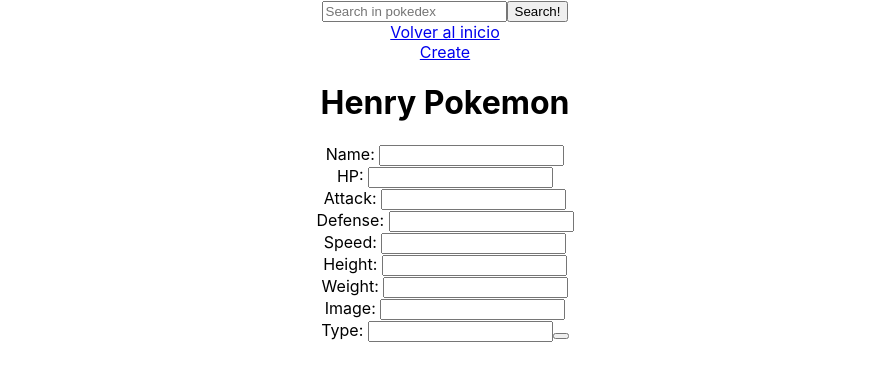
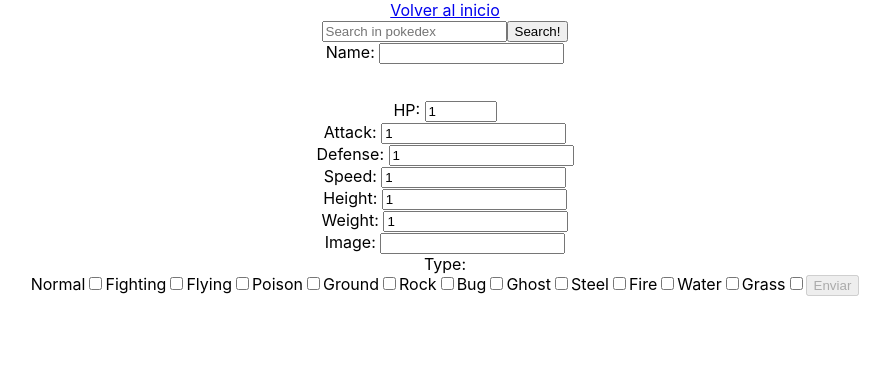
Before and after one commit to LifThiago/ProyectoPoke, a React (Create React App) app in the folder client/: page /create in a window 1280 px wide. Shown: the top 380 px of the page, without its empty margins (195-1085 px from the left). Built offline with nearby package versions, Linux system fonts and the light colour scheme.

Commit message:
finishing controlled form, filters need work

```diff
--- a/client/src/App.js
+++ b/client/src/App.js
@@ -1,14 +1,15 @@
 import './App.css';
 import Form from './Components/Form/Form';
 import Home from './Components/Home/Home';
-import { Link, Route } from 'react-router-dom'
+import { Link, Route, Switch } from 'react-router-dom'
 import Detail from './Components/Detail/Detail';
 import Searchbar from './Components/Searchbar/Searchbar';
+import Landing from './Components/Landing/Landing';
 
 function App() {
   return (
     <div className="App">
-      <Searchbar />
+      {/* <Searchbar />
       <Link to='/' >Volver al inicio</Link>
       <br />
       <Link to='/create' >Create</Link>
@@ -16,7 +17,12 @@
       <Route exact path='/' >
         <Link to='/home' >Ver pokemon</Link>
         <br />
-      </Route>
+      </Route> */}
+
+      <Switch>
+        <Route exact path='/'> <Landing /> </Route>
+        <Route path='/' > <Searchbar /> </Route>
+      </Switch>
 
     <Route path='/home' >
       <Home />
--- /dev/null
+++ b/client/src/Components/Card/Card.css
@@ -0,0 +1,14 @@
+.card_link{
+    text-decoration: none;
+    font-size: 35px;
+}
+
+.card{
+    border: 1px solid red;
+    width: 250px;
+}
+
+.card_img{
+    border: 1px solid black;
+    height: 250px;
+}
--- a/client/src/Components/Card/Card.jsx
+++ b/client/src/Components/Card/Card.jsx
@@ -1,12 +1,17 @@
 import React from 'react'
 import { Link } from 'react-router-dom'
+import './Card.css'
 
 export default function Card({name, img, types, id}) {
   return (
-    <div>
-        <Link to={`/detail/${id}`}>{name}</Link>
-        <h2>{types}</h2>
-        <img src={img} alt={name} />
+    <div className='card' >
+        <Link to={`/detail/${id}`} className='card_link' >{name}</Link>
+        {/* <h2 className='card_types' > Types: {types}</h2> */}
+        <h2>Types: {types.map(t => <h2>{t}</h2>)}</h2>
+        {/* {
+          types.map(t => <h2>{t}</h2>)
+        } */}
+        <img src={img} alt={name} className='card_img' />
     </div>
   )
 }
--- a/client/src/Components/Form/Form.jsx
+++ b/client/src/Components/Form/Form.jsx
@@ -1,21 +1,51 @@
-import React from 'react'
+import React, { useEffect } from 'react'
 import axios from 'axios'
 import { useHistory } from 'react-router-dom'
 
+function validateString(string) {
+  let check = /^[a-zA-Z\s]*$/;
+  if(check.test(string)) {
+    return true
+  } else {
+    return false
+  }
+}
+function validateForm(input){
+  let errors = {};
+  if(validateString(input.name) !== true){
+    errors.name = 'The name only accepts numbers'
+  }
+  if(!input.name) {
+    errors.name = 'The pokemon must have a name'
+  }
+  if(input.hp.length === 0){
+    errors.hp = 'HP must be greater than 0'
+  } else if(input.hp > 999) {
+    errors.hp = 'HP must be less than 1000'
+  }
+  return errors
+}
+
 export default function Form() {
+
   const history = useHistory()
 
   const [input, setInput] = React.useState({
     name: '',
-    hp: '',
-    attack: '',
-    defense: '',
-    speed: '',
-    height: '',
-    weight: '',
+    hp: 1,
+    attack: 1,
+    defense: 1,
+    speed: 1,
+    height: 1,
+    weight: 1,
     img: '',
-    type: ''
+    type: []
   })
+  // useEffect(() => {
+  //     setErrors(
+  //       validateForm(input)
+  //     )
+  // }, input)
 
 
   function handleSubmit(e) {
@@ -25,14 +55,14 @@
     .catch(err => console.log(err))
     setInput({
       name: '',
-      hp: '',
-      attack: '',
-      defense: '',
-      speed: '',
-      height: '',
-      weight: '',
+      hp: 1,
+      attack: 1,
+      defense: 1,
+      speed: 1,
+      height: 1,
+      weight: 1,
       img: '',
-      type: ''
+      type: []
     })
     history.push('/home')
   }
@@ -42,17 +72,37 @@
       ...input,
       [e.target.name]: e.target.value
     })
-    console.log(e.target.value)
+    setErrors(
+      validateForm({
+      ...input,
+      [e.target.name]: e.target.value
+    })
+    )
+    console.log(input)
+  }
+  function handleSelect(e){
+    setInput({
+      ...input,
+      type: [...input.type, e.target.value]
+    })
+    console.log(input)
   }
 
+  const [errors, setErrors] = React.useState({})
+
   return (
-    <form>
+    <form onSubmit={handleSubmit} >
       <label>Name: </label>
       <input name='name' value={input.name} onChange={handleInputChange} />
+      {/* {errors.name && <p>{errors.name}</p>} */}
+      <p style={{ visibility: errors.name ? "visible" : "hidden" }}>
+            {errors.name}
+          </p>
       <br />
 
       <label>HP: </label>
-      <input name='hp' type="number" value={input.hp} onChange={handleInputChange} />
+      <input name='hp' type="number" value={input.hp} onChange={handleInputChange} min={0} max={1000} />
+      {errors.hp && <p>{errors.hp}</p>}
       <br />
 
       <label>Attack: </label>
@@ -80,8 +130,7 @@
       <br />
 
       <label>Type: </label>
-      {/* <input list='weight' name='weight' value={input.weight} onChange={handleInputChange} /> */}
-      <input list='type' name='type' value={input.type} onChange={handleInputChange} />
+      {/* <input list='type' name='type' value={input.type} onChange={handleInputChange} />
       <datalist id="type">
         <option value="normal" />
         <option value="fighting" />
@@ -103,10 +152,42 @@
         <option value="fairy" />
         <option value="unknown" />
         <option value="shadow" />
-      </datalist>
+      </datalist> */}
+      <br />
+
+      <label>Normal</label>
+      <input type='checkbox' name='type' value='normal' onChange={handleSelect} />
+      <label>Fighting</label>
+      <input type='checkbox' name='type' value='fighting' onChange={handleSelect}/>
+      <label>Flying</label>
+      <input type='checkbox' name='type' value='flying' onChange={handleSelect}/>
+      <label>Poison</label>
+      <input type='checkbox' name='type' value='poison' onChange={handleSelect}/>
+      <label>Ground</label>
+      <input type='checkbox' name='type' value='ground' onChange={handleSelect}/>
+      <label>Rock</label>
+      <input type='checkbox' name='type' value='rock' onChange={handleSelect}/>
+      <label>Bug</label>
+      <input type='checkbox' name='type' value='bug' onChange={handleSelect}/>
+      <label>Ghost</label>
+      <input type='checkbox' name='type' value='ghost' onChange={handleSelect}/>
+      <label>Steel</label>
+      <input type='checkbox' name='type' value='steel' onChange={handleSelect}/>
+      <label>Fire</label>
+      <input type='checkbox' name='type' value='fire' onChange={handleSelect}/>
+      <label>Water</label>
+      <input type='checkbox' name='type' value='water' onChange={handleSelect}/>
+      <label>Grass</label>
+      <input type='checkbox' name='type' value='grass' onChange={handleSelect}/>
 
 
-      <button onClick={handleSubmit}></button>
+      {/* <button onClick={handleSubmit}>Submit</button> */}
+      <button
+          disabled={!input.name || Object.keys(errors).length > 0}
+          onSubmit={handleSubmit}
+        >
+          Enviar
+        </button>
     </form>
   )
 }
--- a/client/src/Components/Home/Home.jsx
+++ b/client/src/Components/Home/Home.jsx
@@ -1,5 +1,6 @@
 import React, { useEffect, useState} from 'react'
 import {useDispatch, useSelector} from 'react-redux'
+import { Link } from 'react-router-dom'
 import { filterByStorage, getAllPokemons, sortByAttack, sortByName } from '../../Redux/actions'
 import Card from '../Card/Card'
 
@@ -9,7 +10,7 @@
   useEffect(() => {
     dispatch(getAllPokemons())
   }, [dispatch])
-  // const [store, setStore] = useState('')
+  const [order, setOrder] = useState('')
 
   const allPokemons = useSelector((state) => state.allPokemons)
   let filterPokemons = allPokemons
@@ -20,20 +21,25 @@
 
   function handleStore(e){
     dispatch(filterByStorage(e.target.value))
+    setOrder(e.target.value)
   }
   function handleAttack(e){
     dispatch(sortByAttack(e.target.value))
+    setOrder(e.target.value)
     console.log(e.target.value)
     console.log(allPokemons)
   }
   function handleName(e) {
     dispatch(sortByName(e.target.value))
+    setOrder(e.target.value)
     console.log(allPokemons)
   }
 
 
   return (
     <div>Home
+      <br/>
+      <Link to='/create' >Create pokemon</Link>
 
       <div>
         <label>Show pokemons in...</label>
--- /dev/null
+++ b/client/src/Components/Landing/Landing.jsx
@@ -0,0 +1,12 @@
+import React from 'react'
+import { Link } from 'react-router-dom'
+import './Landing.css'
+
+export default function Landing() {
+  return (
+    <div>
+        Landing
+        <Link to='/home'>Gotta catch 'em all </Link>
+    </div>
+  )
+}
--- a/client/src/Components/Searchbar/Searchbar.jsx
+++ b/client/src/Components/Searchbar/Searchbar.jsx
@@ -1,7 +1,7 @@
 import React from 'react'
 import { useState } from 'react'
 import { useDispatch, useSelector } from 'react-redux'
-import { useHistory } from 'react-router-dom'
+import { Link, Route, useHistory } from 'react-router-dom'
 import { searchPokemon } from '../../Redux/actions'
 
 export default function Searchbar() {
@@ -30,6 +30,7 @@
 
   return (
     <div>
+        <Link to='/' > Volver al inicio </Link>
         <form onSubmit={handleSubmit} />
         <input type='text' placeholder='Search in pokedex' value={name} onChange={handleChange} />
         <button type='submit' onClick={handleSubmit} >Search!</button>
--- a/client/src/Redux/actions/index.js
+++ b/client/src/Redux/actions/index.js
@@ -5,7 +5,8 @@
 export const SEARCH_POKEMON = 'SEARCH_POKEMON';
 export const FILTER_BY_STORAGE = 'FILTER_BY_STORAGE';
 export const SORT_BY_ATTACK = 'SORT_BY_ATTACK';
-export const SORT_BY_NAME = 'SORT_BY_NAME'
+export const SORT_BY_NAME = 'SORT_BY_NAME';
+export const GET_TYPES = 'GET_TYPES'
 
 export function getAllPokemons() {
     return async function(dispatch){
@@ -57,3 +58,13 @@
         payload: name
     }
 }
+
+export function getTypes(){
+    return async function(dispatch){
+        const types = await axios.get('http://localhost:3001/types')
+        return dispatch({
+            type: GET_TYPES,
+            payload: types
+        })
+    }
+}
--- a/client/src/Redux/reducer/index.js
+++ b/client/src/Redux/reducer/index.js
@@ -1,9 +1,10 @@
-import { FILTER_BY_STORAGE, GET_ALL_POKEMONS, GET_POKEMON_BY_ID, SEARCH_POKEMON, SORT_BY_ATTACK, SORT_BY_NAME } from "../actions";
+import { FILTER_BY_STORAGE, GET_ALL_POKEMONS, GET_POKEMON_BY_ID, GET_TYPES, SEARCH_POKEMON, SORT_BY_ATTACK, SORT_BY_NAME } from "../actions";
 
 const initialState = {
     allPokemons: [],
     pokemon: {},
     pokemonsFilter: [],
+    types: []
 };
 
 const rootReducer = (state = initialState, action) => {
@@ -47,7 +48,7 @@
             state.pokemonsFilter.sort(function(a ,b){return b.attack - a.attack});
             return {
                 ...state,
-                allPokemons: sortByAttack
+                allPokemons: action.payload === 'random' ? pokemonsSorted : sortByAttack
             }
         }
 
@@ -62,6 +63,13 @@
             }
         }
 
+        case GET_TYPES: {
+            return {
+                ...state,
+                types: action.payload
+            }
+        }
+
         default:
             return {...state}
     }
```
Also changed, not shown: client/src/Components/Landing/Landing.css (added), 2 other files (tests, documents, lock files or other folders).
